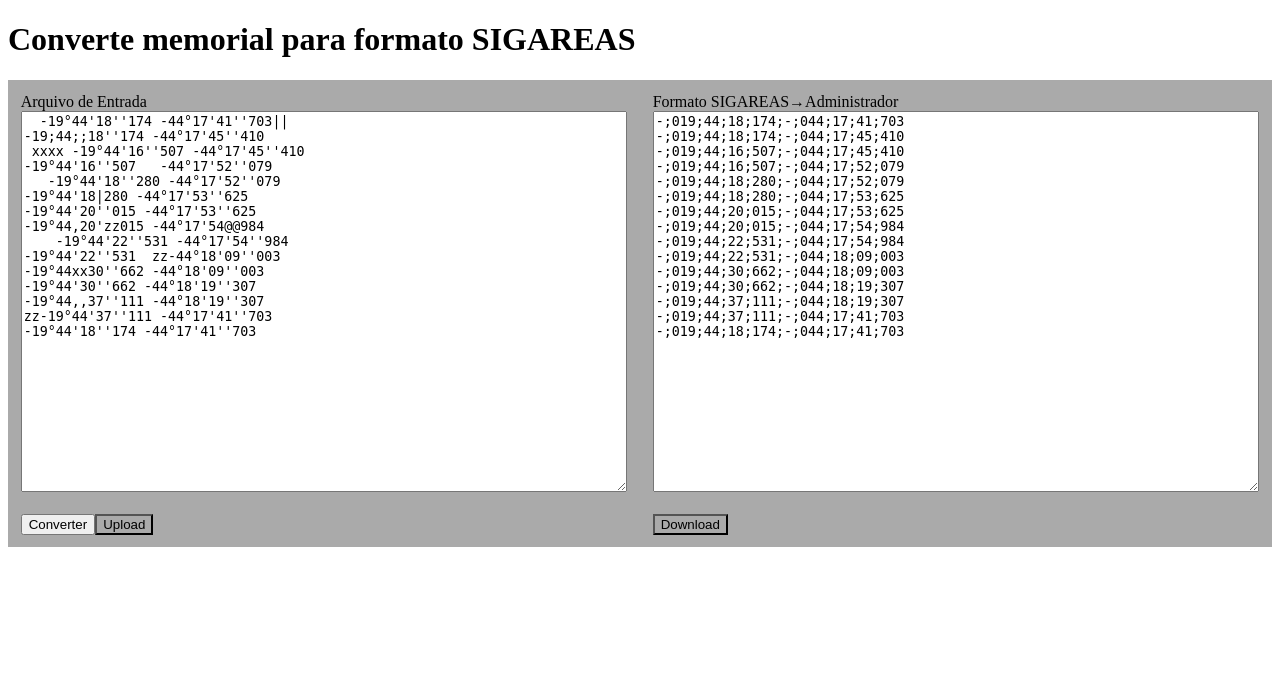
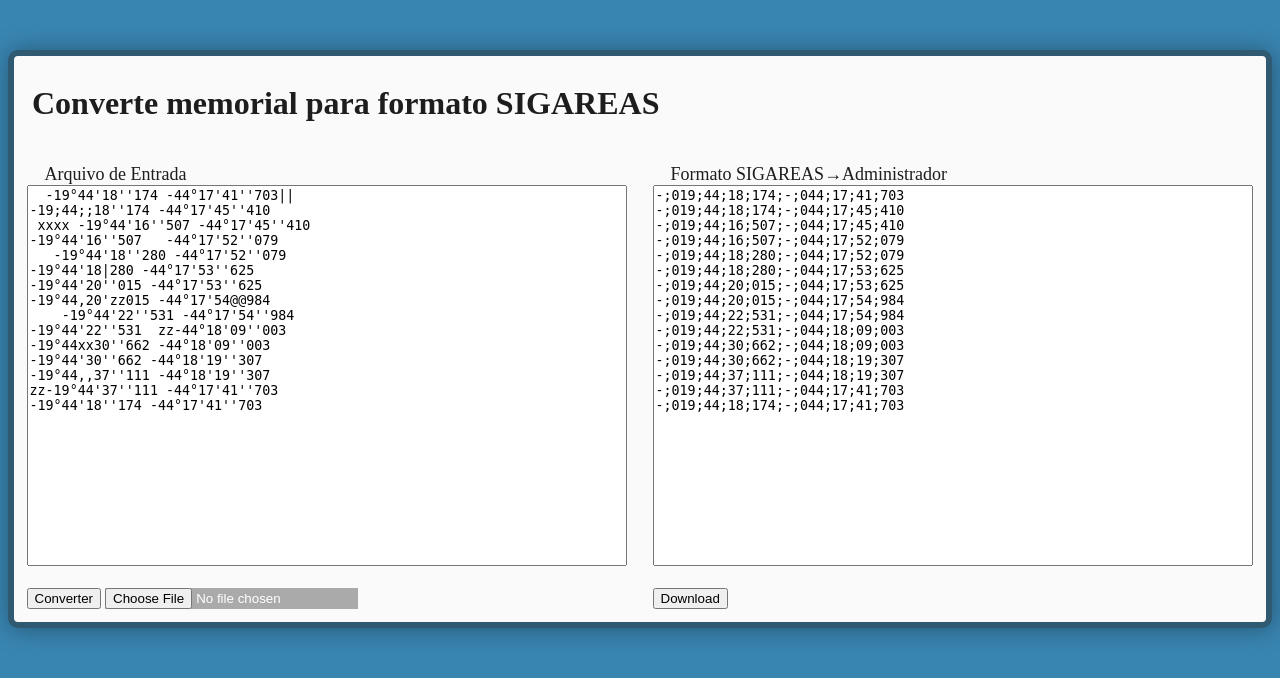
Before and after one commit to eusoubrasileiro/careas_apps, a Flask app: page / in a window 1280 px wide. Shown: the top 678 px of the page. Run offline with Flask 2, Linux system fonts and the light colour scheme.

Commit message:
upload file and download file

```diff
--- a/static/main.js
+++ b/static/main.js
@@ -61,3 +61,34 @@
     window.alert("Oops! Something went wrong.");
     });
   }
+
+const fileUploader = document.getElementById('file-uploader');
+
+fileUploader.addEventListener('change', (event) => {
+  const files = event.target.files;
+  const file = files[0];
+  console.log('files', files);
+
+  let reader = new FileReader();
+
+  reader.readAsText(file);
+
+  reader.onload = function() {
+    intext.value = reader.result
+    console.log(reader.result);
+  };
+
+});
+
+
+function download(text) {
+  var element = document.createElement('a');
+  element.setAttribute('href', 'data:text/plain;charset=utf-8,' + encodeURIComponent(text));
+  element.setAttribute('download', 'SIGAREAS.txt');
+
+  element.style.display = 'none';
+  document.body.appendChild(element);
+
+  element.click();
+  document.body.removeChild(element);
+}
--- a/templates/index.html
+++ b/templates/index.html
@@ -25,36 +25,76 @@
 
 textarea {
   width: 100%;
-  resize: vertical;
+  resize: none;
   min-height: 200px;
+  max-height: 600px;
   height:100%;
-  }
+}
+
+body {
+  background: #3985B1;
+  color: #FFFFFF;
+}
+
+.form-style-9{
+	background: #FAFAFA;
+	margin: 50px auto;
+	box-shadow: 1px 1px 25px rgba(0, 0, 0, 0.35);
+	border-radius: 10px;
+	border: 6px solid #305A72;
+}
+
+.form-style-9 ul li  .field-style:focus{
+	box-shadow: 0 0 5px #B0CFE0;
+	border:1px solid #B0CFE0;
+}
+
+.form-style-9 ul li input[type="button"],
+.form-style-9 ul li input[type="submit"] {
+	-moz-box-shadow: inset 0px 1px 0px 0px #3985B1;
+	-webkit-box-shadow: inset 0px 1px 0px 0px #3985B1;
+	box-shadow: inset 0px 1px 0px 0px #3985B1;
+	background-color: #216288;
+	border: 1px solid #17445E;
+	display: inline-block;
+	cursor: pointer;
+	color: #FFFFFF;
+	padding: 8px 18px;
+	text-decoration: none;
+	font: 12px Arial, Helvetica, sans-serif;
+}
+.form-style-9 ul li input[type="button"]:hover,
+.form-style-9 ul li input[type="submit"]:hover {
+	background: linear-gradient(to bottom, #2D77A2 5%, #337DA8 100%);
+	background-color: #28739E;
+}
 
 </style>
-
-<h1>Converte memorial para formato SIGAREAS</h1>
-
+<div class="form-style-9">
+<h1 style="color: rgb(29, 29, 29); padding: 8px 18px;">Converte memorial para formato SIGAREAS</h1>
 <div class="row">
- <div class="column" style="background-color:#aaa;">
+ <div class="column">
   <form>
-    Arquivo de Entrada
+    <label style="color: rgb(29, 29, 29); padding: 8px 18px;font-size: large;">Arquivo de Entrada</label>
 <textarea id="infile" rows=25></textarea>
     <br><br>
-    <input type="button" value="Converter" onclick="convert();" /><input type="submit" value="Upload" style="background-color:#aaa;">
+    <input type="button" value="Converter" onclick="convert();" />
+    <input type="file" value="Upload" id="file-uploader" style="background-color:#aaa;">
   </form>
  </div>
- <div class="column" style="background-color:#aaa;">
-  <form>
-    Formato SIGAREAS&#8594;Administrador
-<textarea id="outfile" rows=25></textarea>
+ <div class="column">
+  <form onsubmit="download(this['outext'].value)">
+    <label style="color: rgb(29, 29, 29); padding: 8px 18px;font-size: large;">Formato SIGAREAS&#8594;Administrador</label>
+<textarea id="outfile" name='outext', rows=25></textarea>
     <br><br>
-    <input type="submit" value="Download" style="background-color:#aaa;">
+    <input type="submit" value="Download">
   </form>
  </div>
-</div>
 <br>
 <br>
 <p></p>
+</div>
+</div>
 </body>
 <script src="{{ url_for('static',filename='main.js') }}"></script>
 </html>
```
